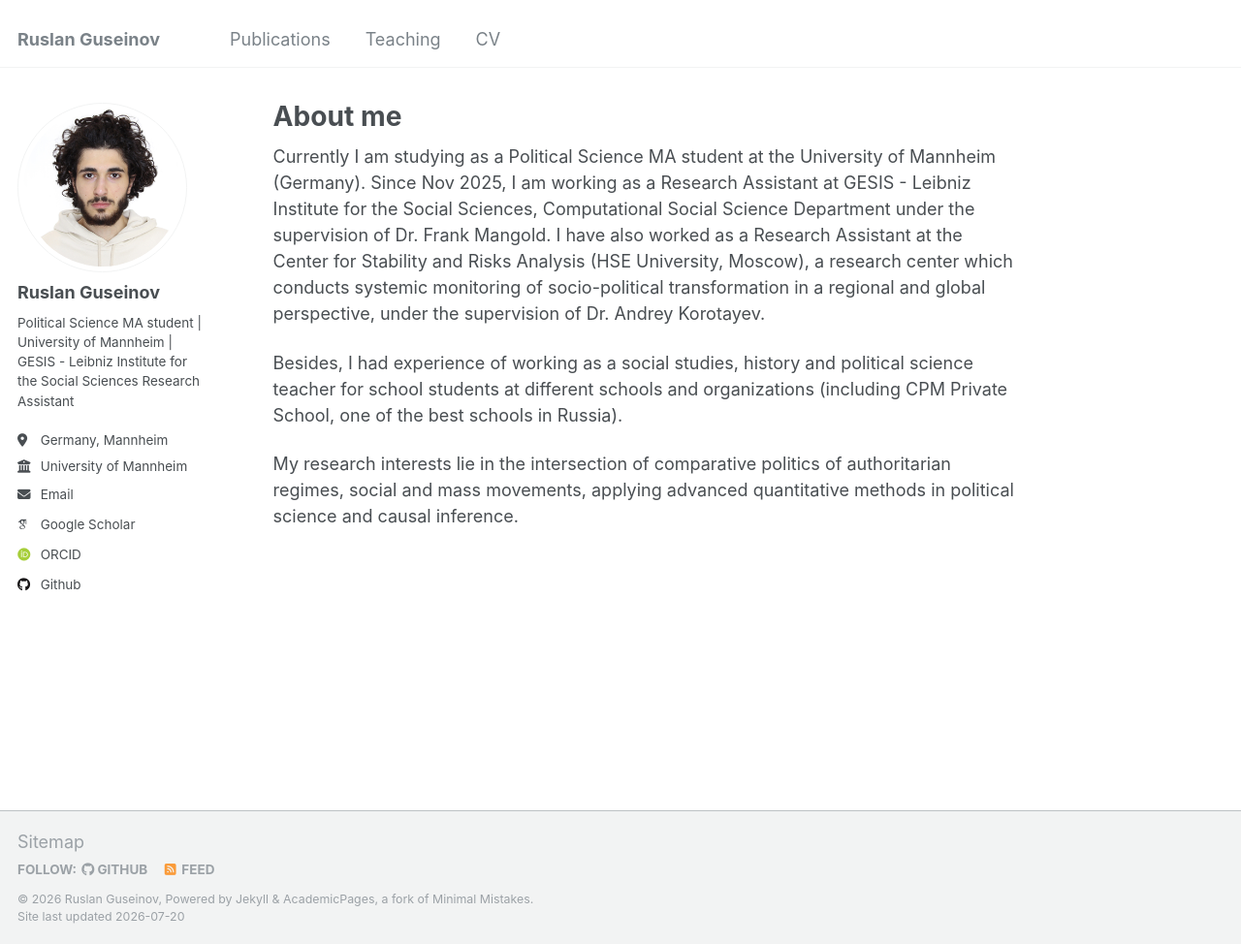
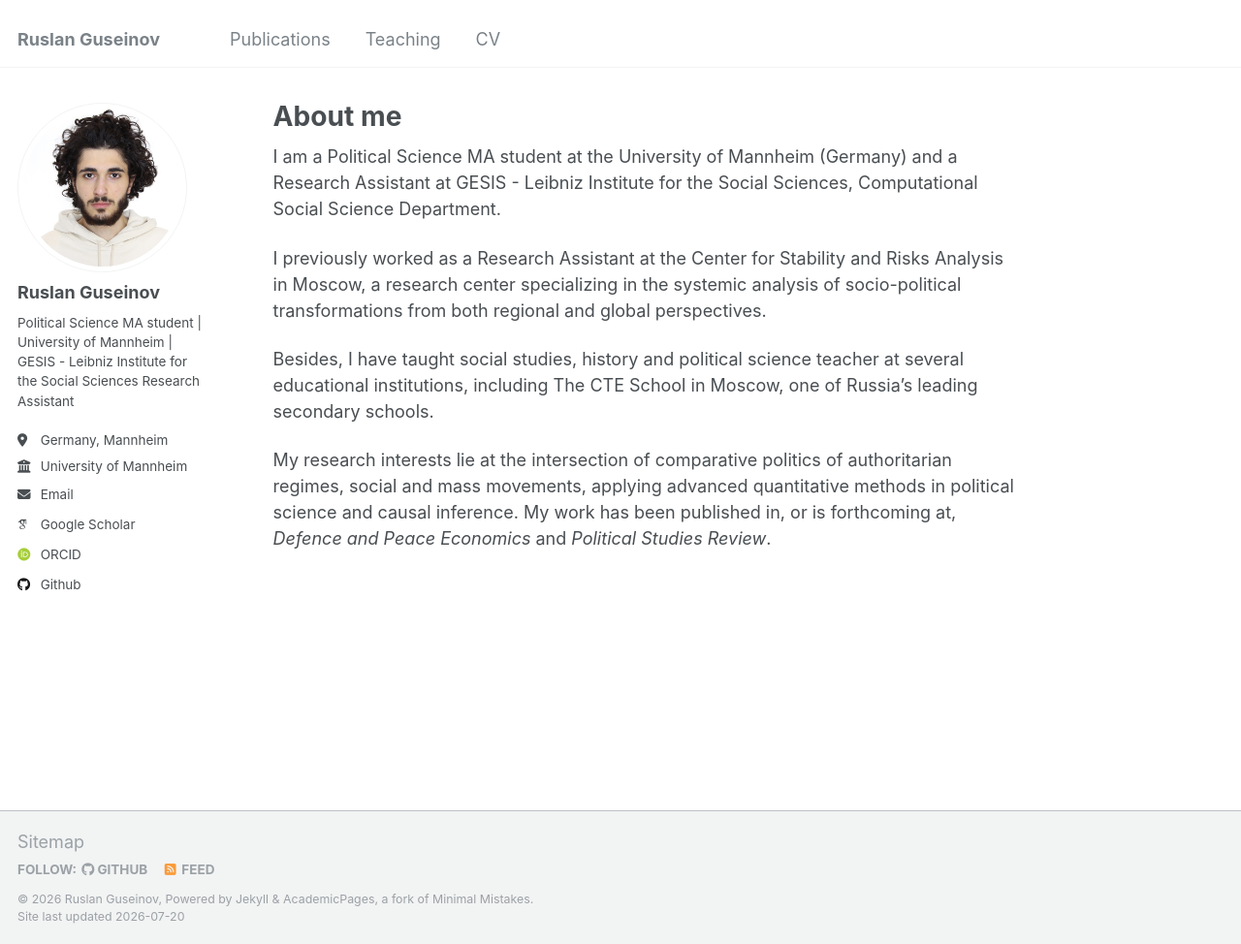
Before and after one commit to rguseinov/rguseinov.github.io, a Jekyll site: the page built from _pages/about.md, in a window 1280 px wide and 974 px high. Shown: the whole window at 97% size. Built offline with Jekyll 4.4.1, drawn with Linux system fonts in a browser that asks for light colours; some web fonts are replaced.

Commit message:
Update about.md

```diff
--- a/_pages/about.md
+++ b/_pages/about.md
@@ -6,9 +6,10 @@ redirect_from:
   - /about/
   - /about.html
 ---
+I am a Political Science MA student at the University of Mannheim (Germany) and a Research Assistant at GESIS - Leibniz Institute for the Social Sciences, Computational Social Science Department.
 
-Currently I am studying as a Political Science MA student at the University of Mannheim (Germany). Since Nov 2025, I am working as a Research Assistant at GESIS - Leibniz Institute for the Social Sciences, Computational Social Science Department under the supervision of Dr. Frank Mangold. I have also worked as a Research Assistant at the Center for Stability and Risks Analysis (HSE University, Moscow), a research center which conducts systemic monitoring of socio-political transformation in a regional and global perspective, under the supervision of Dr. Andrey Korotayev.
+I previously worked as a Research Assistant at the Center for Stability and Risks Analysis in Moscow, a research center specializing in the systemic analysis of socio-political transformations from both regional and global perspectives.
 
-Besides, I had experience of working as a social studies, history and political science teacher for school students at different schools and organizations (including CPM Private School, one of the best schools in Russia).
+Besides, I have taught social studies, history and political science teacher at several educational institutions, including The CTE School in Moscow, one of Russia’s leading secondary schools.
 
-My research interests lie in the intersection of comparative politics of authoritarian regimes, social and mass movements, applying advanced quantitative methods in political science and causal inference.
+My research interests lie at the intersection of comparative politics of authoritarian regimes, social and mass movements, applying advanced quantitative methods in political science and causal inference. My work has been published in, or is forthcoming at, _Defence and Peace Economics_ and _Political Studies Review_.
```
